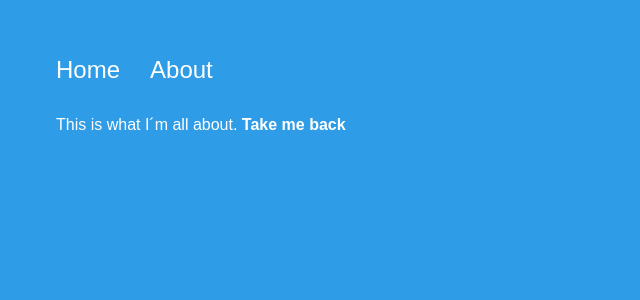
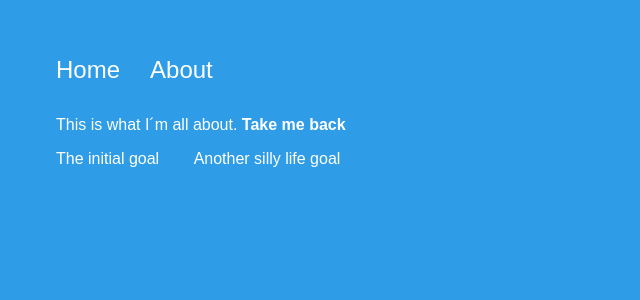
Before and after one commit to CristianSifuentes/ng5, an Angular app: page /about/48 in a window 1280 px wide. Shown: the top 300 px of the page, without its empty margins (0-640 px from the left). Built offline with nearby package versions, Linux system fonts and the light colour scheme.

Commit message:
20171109 CSC: Uso de servicio

```diff
--- a/src/app/about/about.component.html
+++ b/src/app/about/about.component.html
@@ -4,3 +4,8 @@
     <strong>Take me back</strong>
   </a>
 </p>
+<ul>
+  <li *ngFor="let goal of goals">
+    {{ goal }}
+  </li>
+</ul>
--- a/src/app/about/about.component.ts
+++ b/src/app/about/about.component.ts
@@ -1,5 +1,8 @@
 import { Component, OnInit } from '@angular/core';
 import { ActivatedRoute, Router } from '@angular/router';
+import { DataService } from '../data.service';
+
+
 
 @Component({
   selector: 'app-about',
@@ -8,14 +11,17 @@
 })
 export class AboutComponent implements OnInit {
 
+  goals: any;
   constructor(
     private route: ActivatedRoute,
-    private router: Router
+    private router: Router,
+    private _data: DataService
   ) {
     this.route.params.subscribe(res => console.log(res.id));
   }
 
   ngOnInit() {
+    this._data.goal.subscribe(res => this.goals = res);
   }
 
   sendMeHome() {
--- a/src/app/app.module.ts
+++ b/src/app/app.module.ts
@@ -7,6 +7,9 @@
 import { AboutComponent } from './about/about.component';
 
 import { BrowserAnimationsModule } from '@angular/platform-browser/animations';
+import { DataService } from './data.service';
+
+
 
 
 @NgModule({
@@ -21,7 +24,7 @@
     FormsModule,
     BrowserAnimationsModule
   ],
-  providers: [],
+  providers: [DataService],
   bootstrap: [AppComponent]
 })
 export class AppModule { }
--- /dev/null
+++ b/src/app/data.service.ts
@@ -0,0 +1,16 @@
+import { Injectable } from '@angular/core';
+import { BehaviorSubject } from 'rxjs/BehaviorSubject';
+
+@Injectable()
+export class DataService {
+
+  private goals = new BehaviorSubject<any>(['The initial goal', 'Another silly life goal']);
+  goal = this.goals.asObservable();
+
+  constructor() { }
+
+  changeGoal(goal) {
+    this.goals.next(goal);
+  }
+
+}
--- a/src/app/home/home.component.ts
+++ b/src/app/home/home.component.ts
@@ -1,5 +1,7 @@
 import { Component, OnInit } from '@angular/core';
 import { trigger, style, transition, animate, keyframes, query, stagger } from '@angular/animations';
+import { DataService } from '../data.service';
+
 
 @Component({
   selector: 'app-home',
@@ -35,22 +37,29 @@
   itemCount: number = 4;
   btnText: string = 'Add an item';
   goalText: string = 'My first life goal';
-  goals = ['My first life goal', 'I want to climb a mountain', 'Go ice skiing'];
-  constructor() { }
+  goals = [];
+  constructor(
+    private _data: DataService
+
+  ) { }
 
   ngOnInit() {
+    this._data.goal.subscribe(res => this.goals = res);
     this.itemCount = this.goals.length;
+    this._data.changeGoal(this.goals);
   }
 
   addItem() {
     this.goals.push(this.goalText);
     this.goalText = '';
     this.itemCount = this.goals.length;
+    this._data.changeGoal(this.goals);
   }
 
 
   removeItem(i) {
     this.goals.splice(i, 1);
+    this._data.changeGoal(this.goals);
   }
 
 }
```
Also changed, not shown: 1 other file (tests, documents, lock files or other folders).
